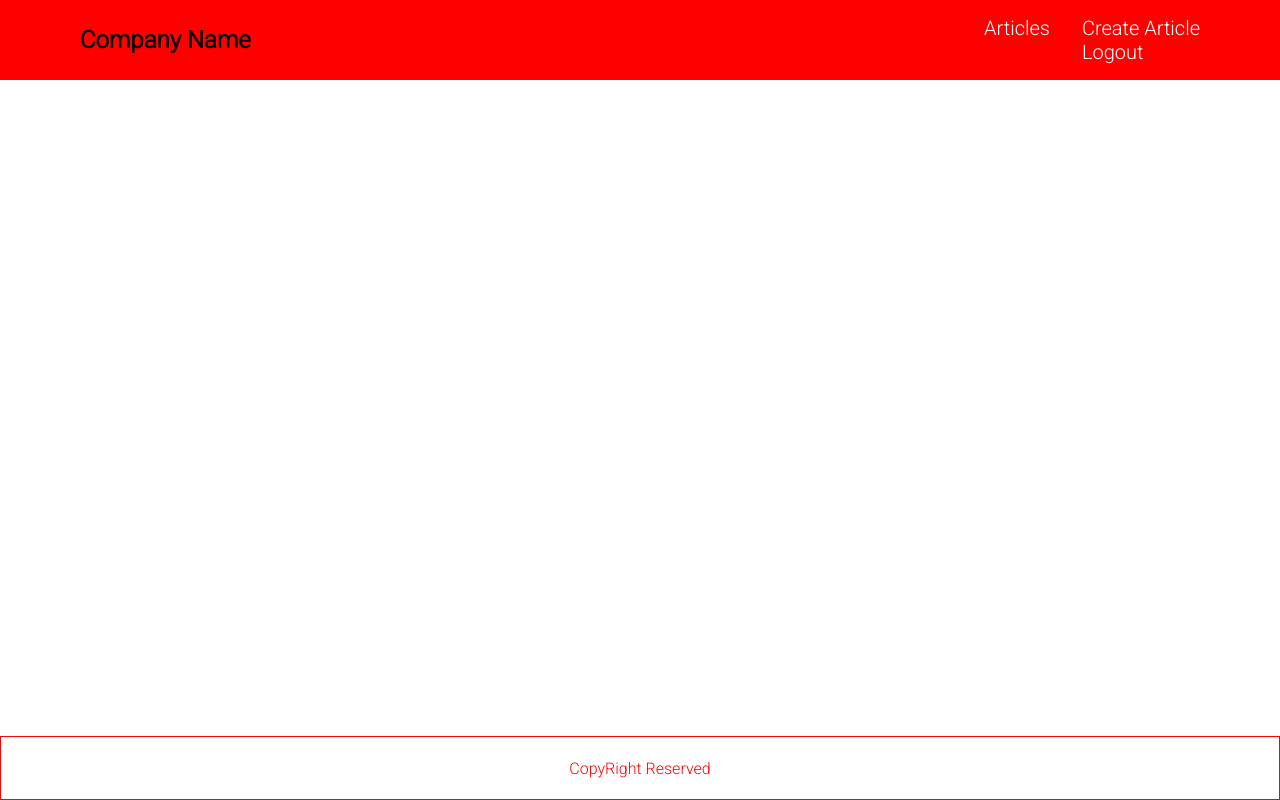
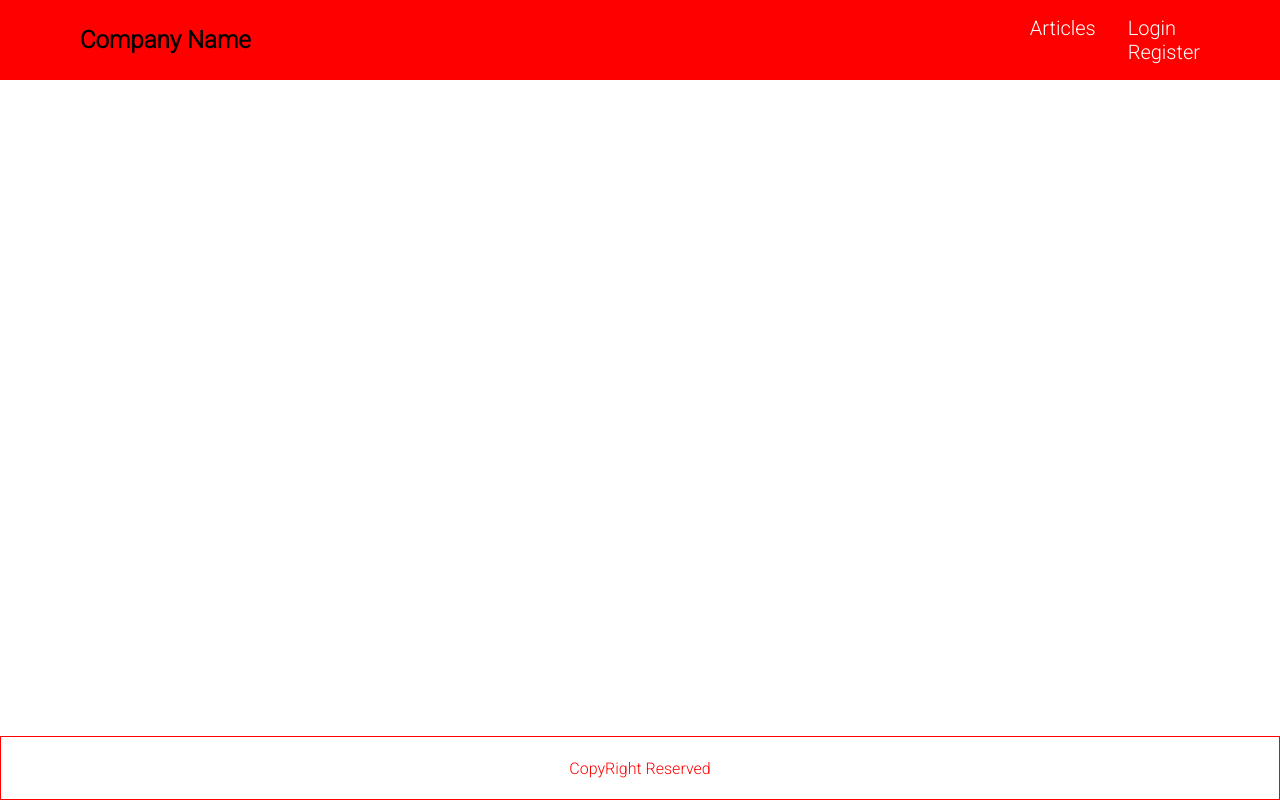
Before and after one commit to Kn0xiemy/gaming-article, a React (Vite) app in the folder client/: page / in a window 1280 px wide. Built offline with nearby package versions, Linux system fonts and the light colour scheme; no server answers.

Commit message:
fixed header authenticated options

```diff
--- a/client/src/App.jsx
+++ b/client/src/App.jsx
@@ -8,6 +8,7 @@ import Register from "./components/register/Register.jsx";
 import CreateArticle from "./components/create-article/CreateArticle.jsx";
 import ArticleList from "./components/article-list/Article-List.jsx";
 import { useState } from "react";
+import { AuthContext } from './contexts/AuthContext.js';
 
 function App() {
 
@@ -28,6 +29,7 @@ function App() {
   }
 
   return (
+    <AuthContext.Provider value={contextData}>
     <>
       <div id="global-container">
         <Header></Header>
@@ -41,6 +43,7 @@ function App() {
         <Footer></Footer>
       </div>
     </>
+    </AuthContext.Provider>
   );
 }
 
--- a/client/src/components/Header.jsx
+++ b/client/src/components/Header.jsx
@@ -1,9 +1,7 @@
-import React from 'react';
+import React from "react";
 import { useContext } from "react";
-import { Link } from 'react-router-dom';
-import { AuthContext } from '../contexts/AuthContext';
-
-
+import { Link } from "react-router-dom";
+import { AuthContext } from "../contexts/AuthContext";
 
 export default function Header() {
   const { isAuthenticated } = useContext(AuthContext);
@@ -13,27 +11,30 @@ export default function Header() {
       <header>
         <nav>
           <h1>Company Name</h1>
-        <ul className='nav-links'>
-        <li><Link to="/articles">Articles</Link></li>
+          <ul className="nav-links">
+            <li>
+              <Link to="/articles">Articles</Link>
+            </li>
 
-        {isAuthenticated
-          ? (
-
-            <div className='guest-user'>
-              <li><Link to="/login">Login</Link></li>
-              <li><Link to="/register">Register</Link></li>
+            {isAuthenticated ? (
+              <div className="logged-user">
+                <li>
+                  <Link to="/create-article/create">Create Article</Link>
+                </li>
+                <li>
+                  <Link to="/">Logout</Link>
+                </li>
               </div>
-
-
-
-          )
-          : (
-            <div className='logged-user'>
-              <li><Link to="/create-article/create">Create Article</Link></li>
-              <li><Link to="/">Logout</Link></li>
+            ) : (
+              <div className="guest-user">
+                <li>
+                  <Link to="/login">Login</Link>
+                </li>
+                <li>
+                  <Link to="/register">Register</Link>
+                </li>
               </div>
-          )
-        }
+            )}
           </ul>
         </nav>
       </header>
```
Lines whose indentation alone changed are shown as unchanged.
